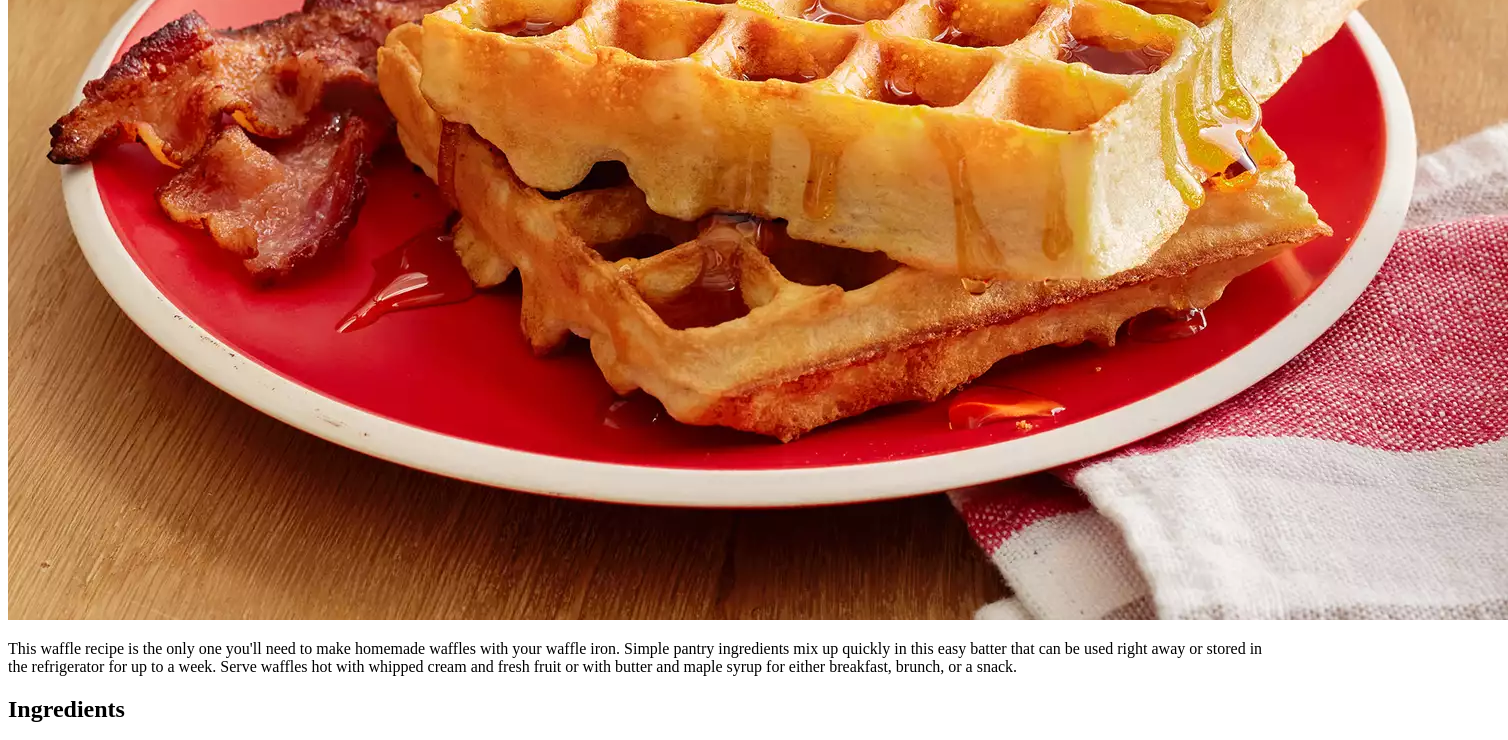
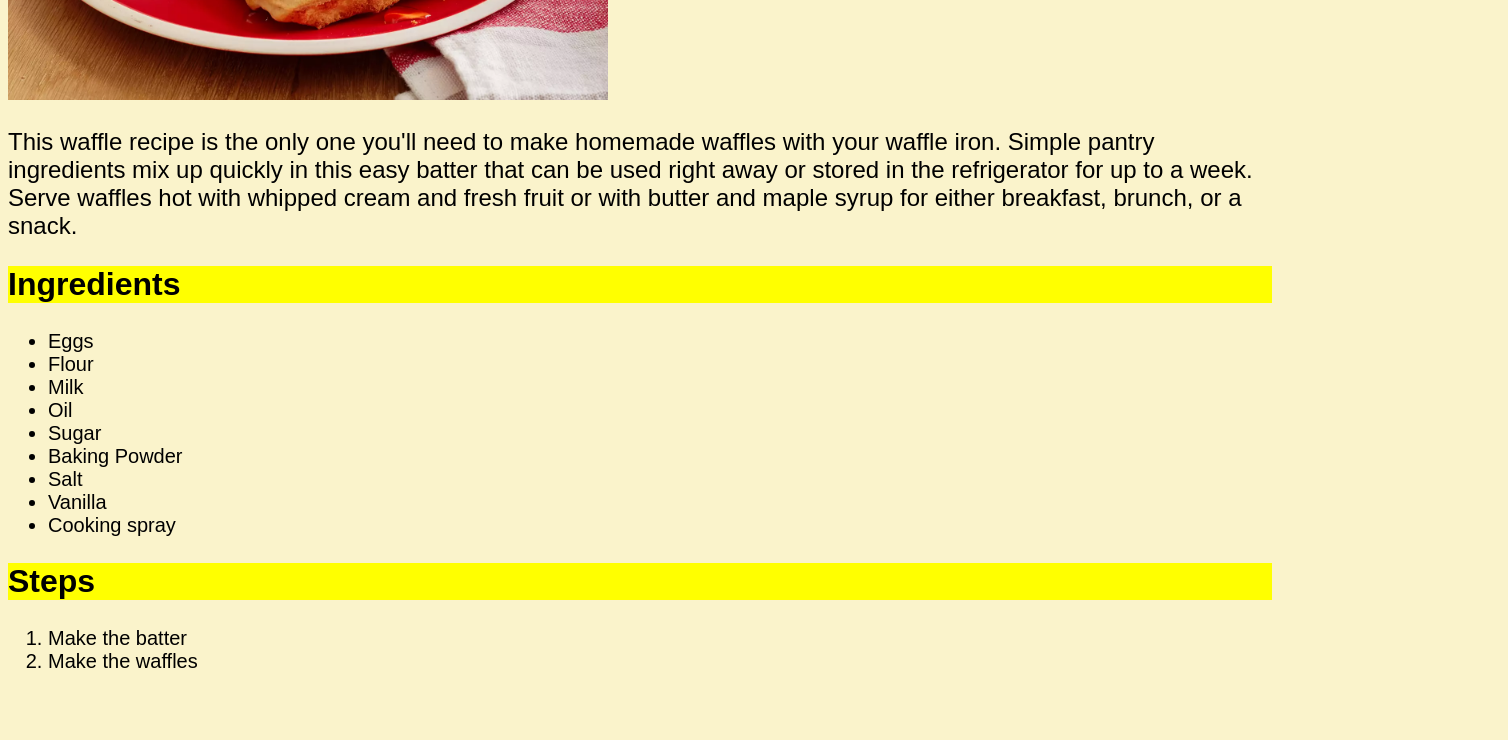
Before and after one commit to 84DuLu/odin-recipes, a plain HTML site: page recipes/waffles.html in a window 1280 px wide. Shown: the part 460-1200 px from the top of the page, 1508 px wide, since content can reach past the window. After the commit the page ends 1149 px from the top, so only its background shows below. Drawn offline with Linux system fonts and the light colour scheme.

Commit message:
Add some css to html document

```diff
--- /dev/null
+++ b/css/styles.css
@@ -0,0 +1,41 @@
+body {
+    font-family: Arial, Helvetica, sans-serif;
+    background-color: rgba(240, 221, 101, 0.335);
+}
+
+h1 {
+    text-align: center;
+    font-size: 64px;
+    font-family: cursive;
+}
+
+h2 {
+    font-size: 32px;
+    background-color: yellow;
+}
+
+p {
+    font-size: 24px;
+}
+
+.index-picture {
+    width: 400px;
+    height: auto;
+}
+
+.unordered-list {
+    color: blue;
+}
+
+.item {
+    font-size: 32px;
+}
+
+.recipe-item {
+    font-size: 20px;
+}
+
+.recipe-picture {
+    width: 600px;
+    height: auto;
+}
--- a/recipes/waffles.html
+++ b/recipes/waffles.html
@@ -1,13 +1,16 @@
 <!DOCTYPE html>
 <html lang="en">
     <head>
+        <link rel="stylesheet" href="../css/styles.css">
         <meta charset="UTF-8">
+        <meta http-equiv="X-UA-Compatible" content="IE=edge">
+        <meta name="viewport" content="width=device-width, initial-scale=1.0">
         <title>Waffles</title>
     </head>
 
     <body>
         <h1>Waffles</h1>
-        <img src="../img/waffles.jpg" alt="Waffles">
+        <img src="../img/waffles.jpg" alt="Waffles" class="recipe-picture">
         <p>
         This waffle recipe is the only one you'll need
         to make homemade waffles with your waffle iron.
@@ -19,20 +22,20 @@
         </p>
         <h2>Ingredients</h2>
         <ul>
-            <li>Eggs</li>
-            <li>Flour</li>
-            <li>Milk</li>
-            <li>Oil</li>
-            <li>Sugar</li>
-            <li>Baking Powder</li>
-            <li>Salt</li>
-            <li>Vanilla</li>
-            <li>Cooking spray</li>
+            <li class="recipe-item">Eggs</li>
+            <li class="recipe-item">Flour</li>
+            <li class="recipe-item">Milk</li>
+            <li class="recipe-item">Oil</li>
+            <li class="recipe-item">Sugar</li>
+            <li class="recipe-item">Baking Powder</li>
+            <li class="recipe-item">Salt</li>
+            <li class="recipe-item">Vanilla</li>
+            <li class="recipe-item">Cooking spray</li>
         </ul>
         <h2>Steps</h2>
         <ol>
-            <li>Make the batter</li>
-            <li>Make the waffles</li>
+            <li class="recipe-item">Make the batter</li>
+            <li class="recipe-item">Make the waffles</li>
         </ol>
     </body>
 </html>
```
Also changed, not shown: index.html (+8 -3 lines), recipes/dumplings.html (+12 -9 lines).
